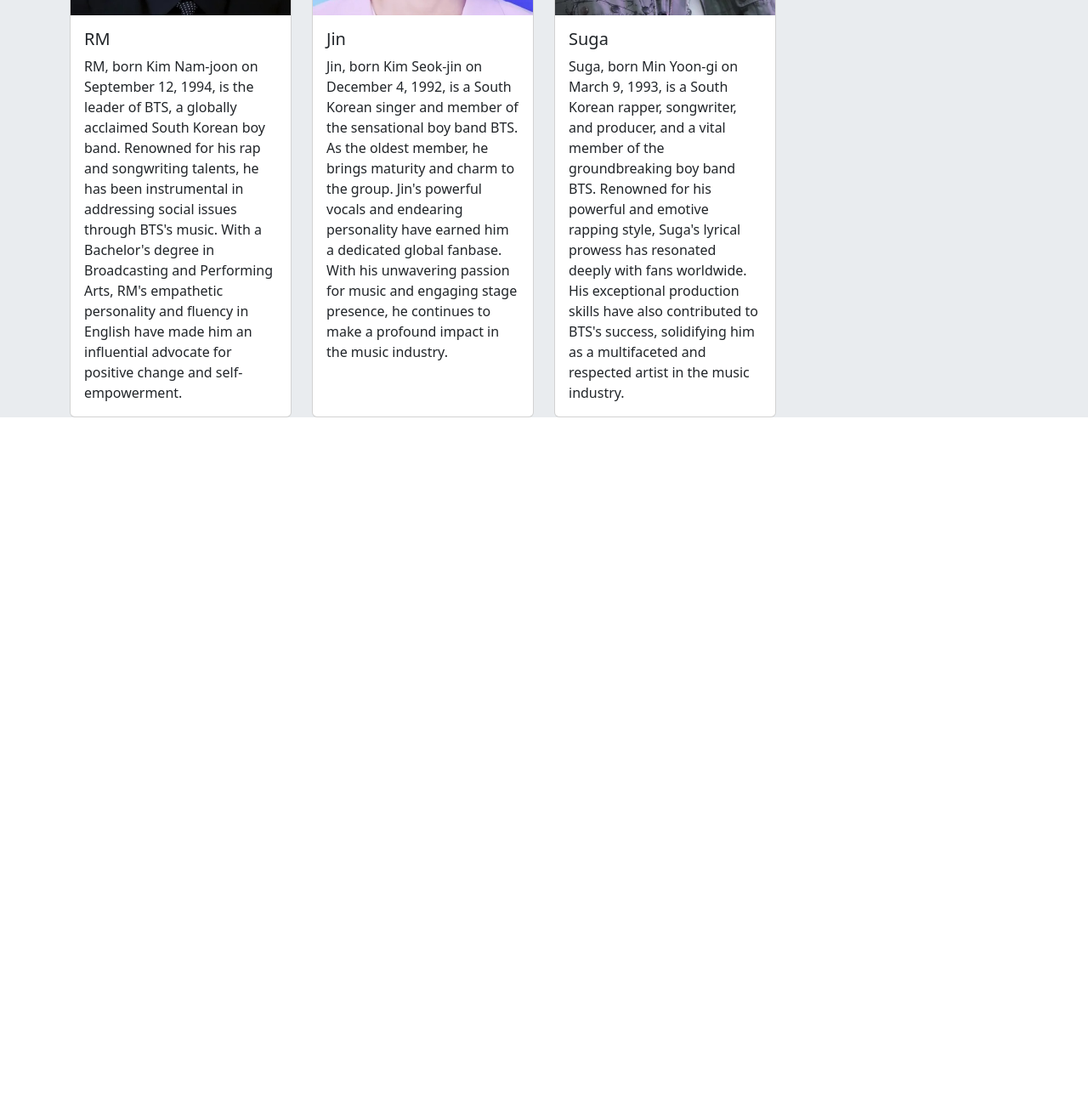
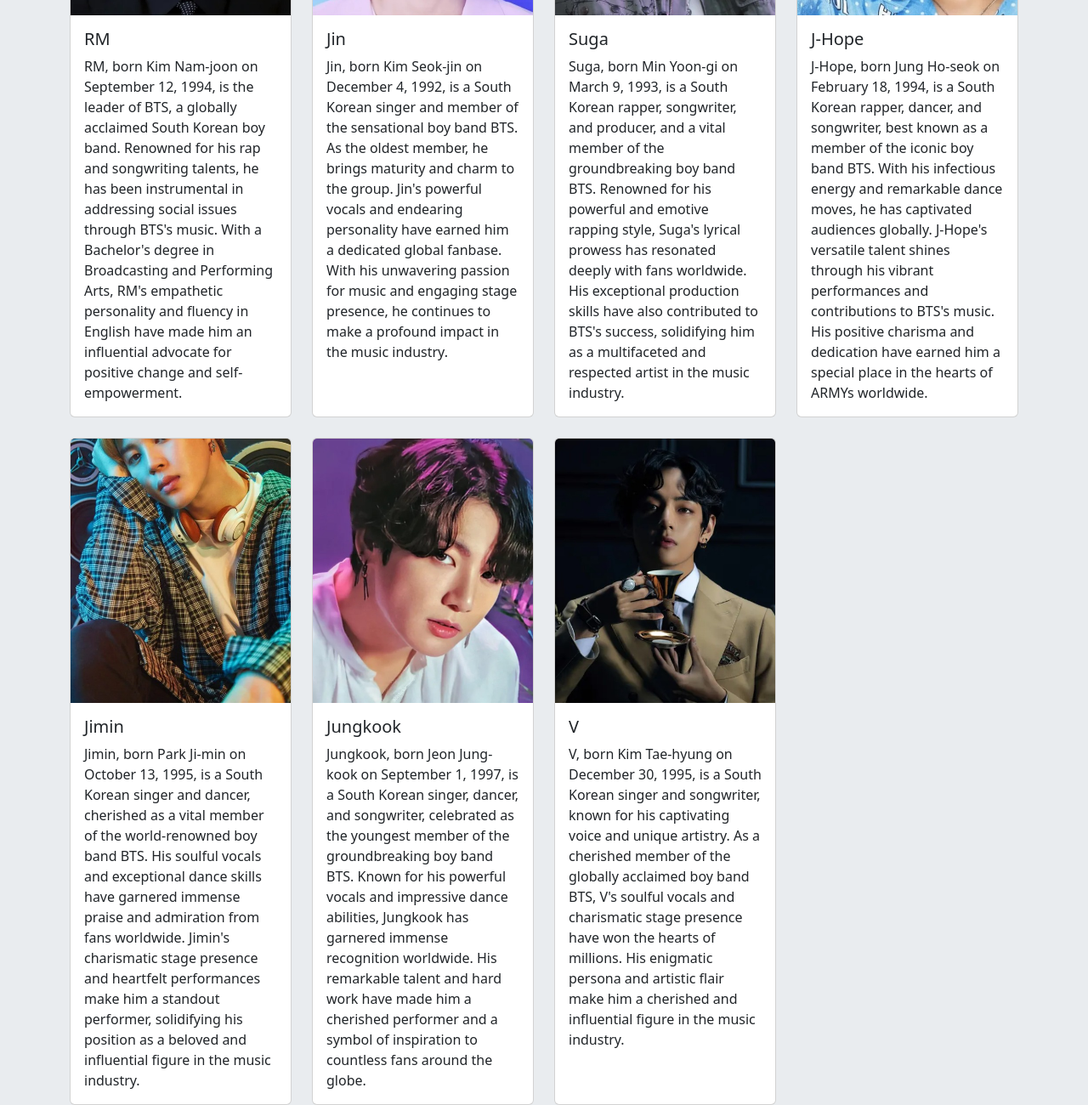
Before and after one commit to Deborah-Tipiyion/Favorite_Band, a plain HTML site: page index.html in a window 1280 px wide. Shown: the part 582-1882 px from the top of the page at 85% size. Before the commit the page ends 1073 px from the top, so only its background shows below. Drawn offline with nearby package versions, Linux system fonts and the light colour scheme.

Commit message:
all members in a card

```diff
--- a/index.html
+++ b/index.html
@@ -52,6 +52,42 @@
               </div>
             </div>
           </div>
+          <div class="col">
+            <div class="card h-100">
+              <img src="resource/bts_j_hope.jpg" class="card-img-top" alt="J-Hope bts">
+              <div class="card-body">
+                <h5 class="card-title">J-Hope</h5>
+                <p class="card-text">J-Hope, born Jung Ho-seok on February 18, 1994, is a South Korean rapper, dancer, and songwriter, best known as a member of the iconic boy band BTS. With his infectious energy and remarkable dance moves, he has captivated audiences globally. J-Hope's versatile talent shines through his vibrant performances and contributions to BTS's music. His positive charisma and dedication have earned him a special place in the hearts of ARMYs worldwide.</p>
+              </div>
+            </div>
+          </div>
+          <div class="col">
+              <div class="card h-100">
+                <img src="resource/jimin_bts.jpg" class="card-img-top" alt="Jimin bts">
+                <div class="card-body">
+                  <h5 class="card-title">Jimin</h5>
+                  <p class="card-text">Jimin, born Park Ji-min on October 13, 1995, is a South Korean singer and dancer, cherished as a vital member of the world-renowned boy band BTS. His soulful vocals and exceptional dance skills have garnered immense praise and admiration from fans worldwide. Jimin's charismatic stage presence and heartfelt performances make him a standout performer, solidifying his position as a beloved and influential figure in the music industry.</p>
+                </div>
+              </div>
+            </div>
+            <div class="col">
+              <div class="card h-100">
+                <img src="resource/bts_jungkook.jpg" class="card-img-top" alt="Jungkook">
+                <div class="card-body">
+                  <h5 class="card-title">Jungkook</h5>
+                  <p class="card-text">Jungkook, born Jeon Jung-kook on September 1, 1997, is a South Korean singer, dancer, and songwriter, celebrated as the youngest member of the groundbreaking boy band BTS. Known for his powerful vocals and impressive dance abilities, Jungkook has garnered immense recognition worldwide. His remarkable talent and hard work have made him a cherished performer and a symbol of inspiration to countless fans around the globe.</p>
+                </div>
+              </div>
+            </div>
+            <div class="col">
+              <div class="card h-100">
+                <img src="resource/bts_v.jpg" class="card-img-top" alt="V bts">
+                <div class="card-body">
+                  <h5 class="card-title">V</h5>
+                  <p class="card-text">V, born Kim Tae-hyung on December 30, 1995, is a South Korean singer and songwriter, known for his captivating voice and unique artistry. As a cherished member of the globally acclaimed boy band BTS, V's soulful vocals and charismatic stage presence have won the hearts of millions. His enigmatic persona and artistic flair make him a cherished and influential figure in the music industry.</p>
+                </div>
+              </div>
+            </div>
 
 
           </div>
```
